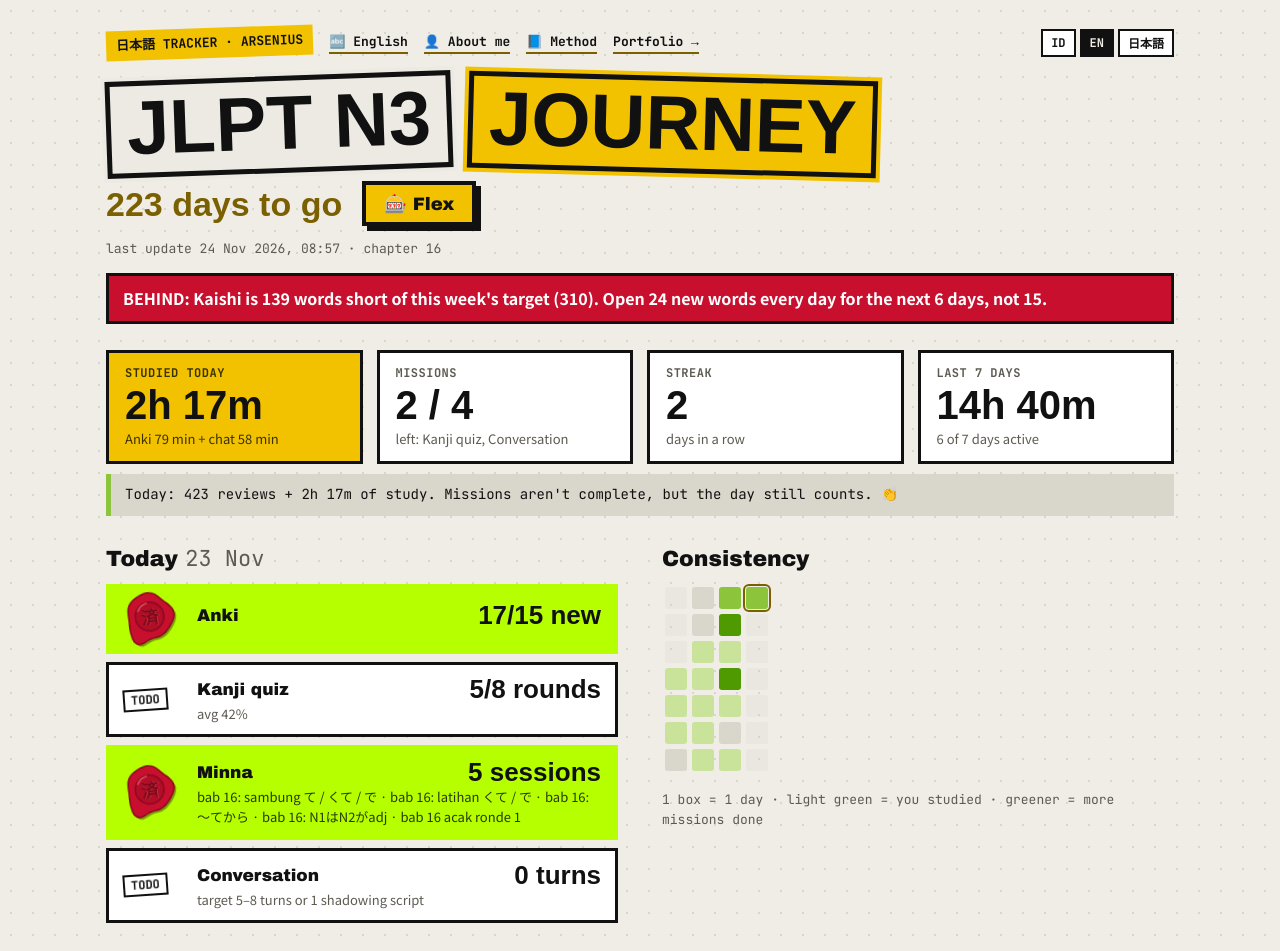
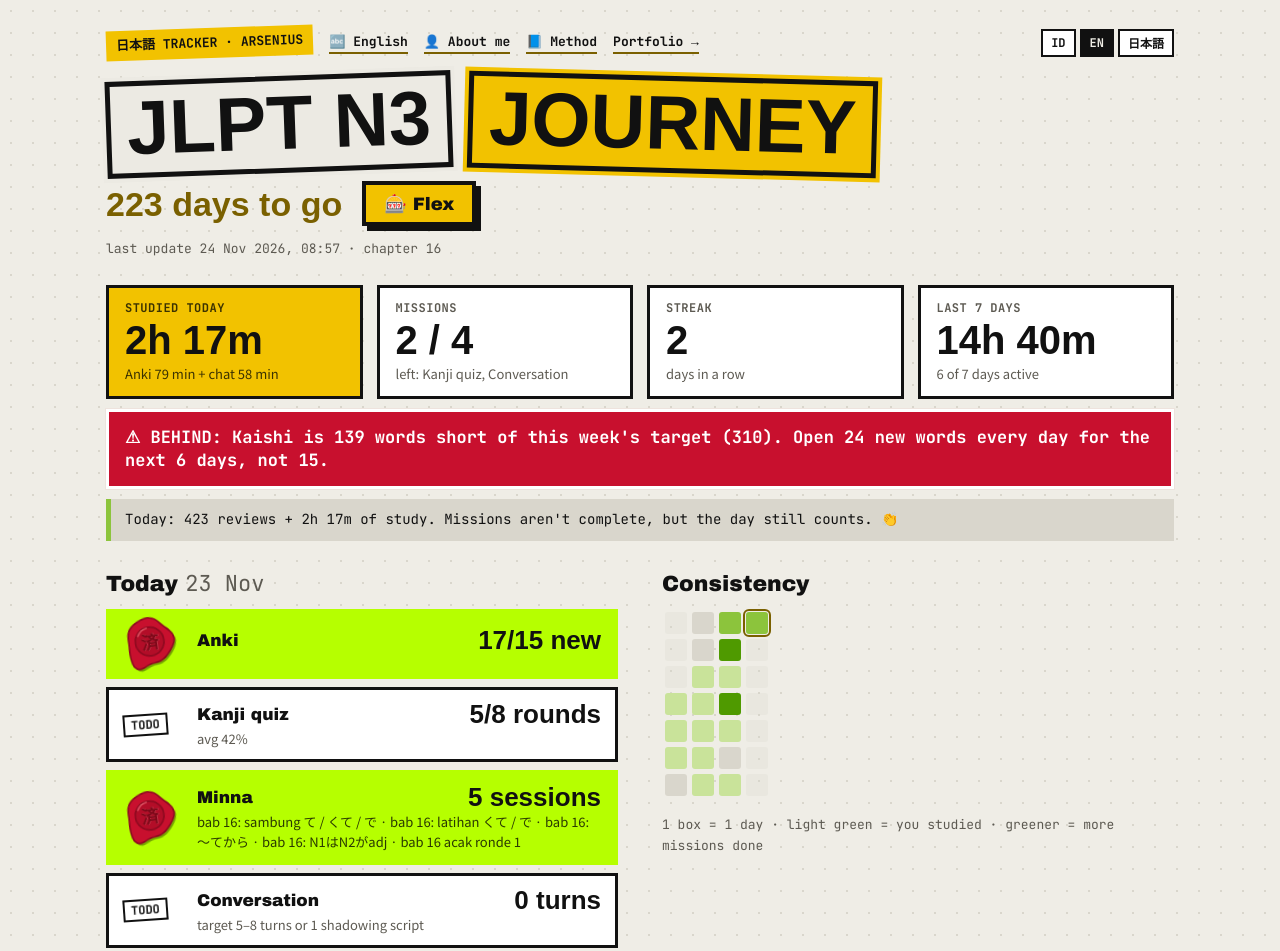
Before and after one commit to xzars-git/nihongo-tracker, a plain HTML site: page index.html in a window 1280 px wide. Shown: the top 951 px of the page. Drawn offline with Linux system fonts and the light colour scheme; a web font is replaced by a local one.

Commit message:
Heatmap day view with back-to-today button, big pace alerts
Tapping a heatmap day switches the summary tiles and the Today block to that day; a button returns to today. Pace alerts move from the top banner to a large bar under the tiles (red and pulsing from 1.5x the normal pace).

Co-Authored-By: Claude Sonnet 5.5 <noreply@anthropic.com>

```diff
--- a/about.html
+++ b/about.html
@@ -12,14 +12,14 @@
 <link rel="preconnect" href="https://fonts.googleapis.com">
 <link rel="preconnect" href="https://fonts.gstatic.com" crossorigin>
 <link href="https://fonts.googleapis.com/css2?family=Archivo+Black&family=Barlow+Condensed:wght@800&family=JetBrains+Mono:wght@400;700&family=Noto+Sans+JP:wght@400;700&display=swap" rel="stylesheet">
-<link rel="stylesheet" href="assets/css/styles.css?v=df2455f7">
+<link rel="stylesheet" href="assets/css/styles.css?v=e4f6af9f">
 </head>
 <body data-page="about">
 <header class="top">
   <nav class="nav mono"><a class="tag" href="index.html">日本語 TRACKER · ARSENIUS</a><a href="english.html" data-nav="english" data-i="nav.english"></a><a href="about.html" data-nav="about" data-i="nav.about"></a><a href="metode.html" data-nav="metode" data-i="nav.method"></a><a href="https://arsenius-portfolio.vercel.app" target="_blank" rel="noopener" data-i="nav.portfolio"></a><span class="lang" id="lang"></span></nav>
 </header>
 <main class="info" id="page"></main>
-<script src="assets/js/i18n.js?v=41d93245"></script>
+<script src="assets/js/i18n.js?v=e89a441d"></script>
 <script src="assets/js/info.js?v=baacaf46"></script>
 <script src="assets/js/pwa.js?v=f07ddea9"></script>
 </body>
--- a/assets/css/styles.css
+++ b/assets/css/styles.css
@@ -37,7 +37,10 @@ section{margin:40px 0}
 .heat i{border-radius:3px;background:var(--dot)}
 .heat i[data-n="1"]{background:var(--h1)}.heat i[data-n="2"]{background:var(--h2)}.heat i[data-n="3"]{background:var(--h3)}.heat i[data-n="4"]{background:var(--h4)}
 .praise{margin:10px 0 0;padding:10px 14px;border-left:5px solid var(--h2);background:var(--dot);font-size:14px}.praise:empty{display:none}
-.heat i.today{outline:2px solid var(--hi);outline-offset:1px}
+.heat i.today{outline:2px solid var(--hi);outline-offset:1px}.heat i{cursor:pointer}.heat i.sel{outline:2px solid var(--ink);outline-offset:1px}
+#backToday{margin-top:18px}
+.alert{margin:10px 0 0;padding:14px 16px;border:3px solid var(--k);background:var(--y);color:var(--k);font:800 17px/1.35 'JetBrains Mono',monospace}.alert::before{content:"⚠ "}
+.alert.bad{background:var(--r);color:#fff;border-color:#fff;animation:pulse 1.6s ease-in-out infinite}@keyframes pulse{50%{box-shadow:0 0 0 6px rgba(200,16,46,.45)}}@media (prefers-reduced-motion:reduce){.alert.bad{animation:none}}
 .bars{display:grid;gap:18px}
 .bar .lbl{display:flex;justify-content:space-between;gap:10px;font-size:14px}
 .bar .lbl b{font-family:'JetBrains Mono',monospace}
--- a/assets/js/app.js
+++ b/assets/js/app.js
@@ -47,7 +47,6 @@
 
   // ---------- today ----------
   const st = status(today), a = A.days[today] || {}, rounds = fullRounds(today), ss = byDay[today] || [];
-  $("#todayLabel").textContent = fmt(today) + (isRest(today) ? t("restday") : "");
   const avg = r => r.length ? Math.round(r.reduce((x, s) => x + s.ok / s.total, 0) / r.length * 100) : null;
   // wax seal for a finished mission: a lumpy blob with a drip, an embossed ring and 済 ("done"), built from fixed maths so it never changes between loads
   const seal = (() => {
@@ -63,16 +62,23 @@
       <text x="32" y="38.5" text-anchor="middle" font-family="'Noto Sans JP',sans-serif" font-weight="900" font-size="21" fill="#ff8d96" opacity=".55" transform="translate(.8 .8)">済</text>
       <text x="32" y="38.5" text-anchor="middle" font-family="'Noto Sans JP',sans-serif" font-weight="900" font-size="21" fill="#7d0819">済</text></svg>`;
   })();
-  const card = (key, n, p) => `<div class="w ${st[key] ? "done" : ""}">${st[key] ? `<span class="st seal" role="img" aria-label="${t("st.done")}">${seal}</span>` : `<span class="st">${t(isRest(today) && key !== "anki" ? "st.rest" : "st.todo")}</span>`}<h3>${t("w." + key)}</h3><div class="n">${n}</div><p>${p}</p></div>`;
+  const card = (st, d, key, n, p) => `<div class="w ${st[key] ? "done" : ""}">${st[key] ? `<span class="st seal" role="img" aria-label="${t("st.done")}">${seal}</span>` : `<span class="st">${t(isRest(d) && key !== "anki" ? "st.rest" : "st.todo")}</span>`}<h3>${t("w." + key)}</h3><div class="n">${n}</div><p>${p}</p></div>`;
   const minnaS = ss.filter(s => s.kind === "minna"), kaiwaS = ss.filter(s => s.kind === "kaiwa");
+  // the Today block for any day: tapping a day in the heatmap shows that day instead
+  const renderDay = d => {
+  const st = status(d), a = A.days[d] || {}, rounds = fullRounds(d), ss = byDay[d] || [];
+  const minnaS = ss.filter(s => s.kind === "minna"), kaiwaS = ss.filter(s => s.kind === "kaiwa");
+  $("#todayH").textContent = d === today ? t("h.today") : "";
+  $("#todayLabel").textContent = fmt(d) + (isRest(d) ? t("restday") : "");
   $("#wajib").innerHTML = [
-    card("anki", t("anki.n", { a: a.kaishiNew || 0, b: P.daily.kaishiNew }), A.today === today ? t("anki.left", { d: A.dueNow }) : ""),
-    card("kanji", t("kanji.n", { a: rounds.length, b: P.daily.kanjiRounds }), rounds.length ? t("kanji.avg", { v: avg(rounds) }) : t("kanji.none")),
-    card("minna", t("minna.n", { n: minnaS.length }), esc(minnaS.map(s => s.mode.replace(/\s*\([^)]*\)/g, "").replace(/^Minna\s*/i, "")).join(" · ") || t("minna.none"))),
+    card(st, d, "anki", t("anki.n", { a: a.kaishiNew || 0, b: P.daily.kaishiNew }), A.today === d ? t("anki.left", { d: A.dueNow }) : ""),
+    card(st, d, "kanji",t("kanji.n", { a: rounds.length, b: P.daily.kanjiRounds }), rounds.length ? t("kanji.avg", { v: avg(rounds) }) : t("kanji.none")),
+    card(st, d, "minna",t("minna.n", { n: minnaS.length }), esc(minnaS.map(s => s.mode.replace(/\s*\([^)]*\)/g, "").replace(/^Minna\s*/i, "")).join(" · ") || t("minna.none"))),
     // turns when logged as turns, otherwise the number of sessions (a shadowing session has no turns); "–" scores are noise
-    card("kaiwa", kaiwaS.some(s => s.turns) ? t("kaiwa.n", { n: kaiwaS.reduce((x, s) => x + (s.turns || 0), 0) }) : kaiwaS.length ? t("minna.n", { n: kaiwaS.length }) : t("kaiwa.n", { n: 0 }),
+    card(st, d, "kaiwa",kaiwaS.some(s => s.turns) ? t("kaiwa.n", { n: kaiwaS.reduce((x, s) => x + (s.turns || 0), 0) }) : kaiwaS.length ? t("minna.n", { n: kaiwaS.length }) : t("kaiwa.n", { n: 0 }),
       esc([...kaiwaS.filter(s => s.shadowing).map(() => t("kaiwa.shadow")).slice(0, 1), ...kaiwaS.map(s => s.score).filter(x => x && x !== "–")].join(" · ") || t("kaiwa.target", { a: P.daily.kaiwaTurns }))),
   ].join("");
+  };
 
   // ---------- this week + pace ----------
   const wk = P.weeks.findLast(w => w.start <= today) || P.weeks[0];
@@ -95,9 +101,10 @@
   // ---------- alerts: behind this week's target → what the remaining days must look like (red from 1.5x the normal daily pace) ----------
   const daysLeft = Math.max(1, Array.from({ length: 7 }, (_, i) => addDays(wk.start, i)).filter(d => d >= today && !isRest(d)).length);
   const prev = P.weeks[P.weeks.indexOf(wk) - 1] || wk;
+  const alerts = [];  // shown big under the summary tiles (today view only)
   const behind = (have, goal, norm, key) => {
     const gap = goal - have, r = gap / daysLeft;
-    if (gap > 0 && r > norm) banner(t(key, { gap, goal, d: daysLeft, n: Math.ceil(r), norm: Math.round(norm) }), r >= norm * 1.5 ? "bad" : "");
+    if (gap > 0 && r > norm) alerts.push(`<p class="alert ${r >= norm * 1.5 ? "bad" : ""}" role="alert">${esc(t(key, { gap, goal, d: daysLeft, n: Math.ceil(r), norm: Math.round(norm) }))}</p>`);
   };
   behind(A.kaishiOpened ?? 0, wk.kaishi, P.daily.kaishiNew, "alert.kaishi");
   behind(D.bab ?? 0, wk.bab, (wk.bab - prev.bab) / 6, "alert.minna");
@@ -118,10 +125,10 @@
   const cells = [];
   for (let d = start; d <= addDays(today, (7 - (new Date(today + "T00:00:00Z").getUTCDay() || 7)) % 7); d = addDays(d, 1))
     cells.push(d > today || d < first ? `<i style="opacity:.25"></i>`
-      : `<i data-n="${level(d)}" class="${d === today ? "today" : ""}" title="${t("heat.title", { d: fmt(d), n: count(d) })}${studied(d) ? t("heat.study", { r: (A.days[d] || {}).reviews || 0, m: hmShort(rawMin(d)) }) : ""}${isRest(d) ? t("heat.rest") : ""}"></i>`);
+      : `<i data-n="${level(d)}" class="${d === today ? "today" : ""}" data-d="${d}" title="${t("heat.title", { d: fmt(d), n: count(d) })}${studied(d) ? t("heat.study", { r: (A.days[d] || {}).reviews || 0, m: hmShort(rawMin(d)) }) : ""}${isRest(d) ? t("heat.rest") : ""}"></i>`);
   $("#heat").innerHTML = cells.join("");
   $("#heat").scrollLeft = $("#heat").scrollWidth;
-  const run = ok => { let n = 0, d = ok(today) ? today : addDays(today, -1); while (d >= first && ok(d)) { n++; d = addDays(d, -1); } return n; };
+  const run = (ok, from = today) => { let n = 0, d = ok(from) ? from : addDays(from, -1); while (d >= first && ok(d)) { n++; d = addDays(d, -1); } return n; };
   const streak = run(complete), active = run(studied);
   const totalRounds = D.sessions.filter(s => s.kind === "kanji" && s.total >= P.daily.kanjiPerRound).length;
 
@@ -141,6 +148,7 @@
   document.addEventListener("click", e => {
     const el = e.target.closest("#heat [title], .chart [title]");
     if (!el) return;
+    if (el.dataset.d) view(el.dataset.d);
     const tip = $("#tip"); tip.textContent = el.title; tip.hidden = false;
     clearTimeout(tip.timer); tip.timer = setTimeout(() => tip.hidden = true, 2500);
   });
@@ -215,18 +223,31 @@
   const hm = m => t("fx.hm", { h: Math.floor(m / 60), m: m % 60 });
 
   // ---------- summary strip: the answer to "how am I doing" before any detail ----------
-  const todayMin = mins(today), todo = (isRest(today) ? ["anki"] : ["anki", "kanji", "minna", "kaiwa"]).filter(k => !st[k]), allN = isRest(today) ? 1 : 4;
-  $("#sumHours").textContent = (est(today) && todayMin ? "±" : "") + hm(todayMin);
-  $("#sumHoursSub").textContent = chat(today) !== undefined ? t("sum.hours.sub", { a: a.ankiMin || 0, c: chat(today) }) : t("sum.hours.est", { a: a.ankiMin || 0 });
-  $("#sumMissions").textContent = `${allN - todo.length} / ${allN}`;
-  $("#sumMissionsSub").textContent = todo.length ? t("sum.left", { l: todo.map(k => t("w." + k)).join(", ") }) : t("sum.alldone");
-  $("#sumStreak").textContent = active;
-  $("#sumWeek").textContent = (recap.est ? "±" : "") + hm(recap.min);
-  $("#sumWeekSub").textContent = t("sum.week.sub", { d: recap.days, n: recap.of });
-  // appreciation: partial days still count, say so
   const yest = addDays(today, -1), pr = d => ({ r: (A.days[d] || {}).reviews || 0, m: hm(mins(d)) });
-  $("#praise").textContent = studied(today) ? (todo.length ? t("praise.today", pr(today)) : "")
-    : studied(yest) && yest >= first && !complete(yest) ? t("praise.yest", pr(yest)) : t("praise.none");
+  const renderSummary = d => {
+    const st = status(d), a = A.days[d] || {}, min = mins(d), rest = isRest(d);
+    const todo = (rest ? ["anki"] : ["anki", "kanji", "minna", "kaiwa"]).filter(k => !st[k]), allN = rest ? 1 : 4;
+    const w = Array.from({ length: 7 }, (_, i) => addDays(d, i - 6)).filter(x => x >= first);
+    $("#sumLabel").textContent = d === today ? t("sum.today") : t("sum.day", { d: fmt(d) });
+    $("#sumHours").textContent = (est(d) && min ? "±" : "") + hm(min);
+    $("#sumHoursSub").textContent = chat(d) !== undefined ? t("sum.hours.sub", { a: a.ankiMin || 0, c: chat(d) }) : t("sum.hours.est", { a: a.ankiMin || 0 });
+    $("#sumMissions").textContent = `${allN - todo.length} / ${allN}`;
+    $("#sumMissionsSub").textContent = todo.length ? t("sum.left", { l: todo.map(k => t("w." + k)).join(", ") }) : t("sum.alldone");
+    $("#sumStreak").textContent = run(studied, d);
+    $("#sumWeek").textContent = (w.some(est) ? "±" : "") + hm(w.reduce((n, x) => n + mins(x), 0));
+    $("#sumWeekSub").textContent = t("sum.week.sub", { d: w.filter(studied).length, n: w.length });
+    $("#alerts").innerHTML = d === today ? alerts.join("") : "";
+    // appreciation: partial days still count, say so
+    $("#praise").textContent = d !== today ? "" : studied(today) ? (todo.length ? t("praise.today", pr(today)) : "")
+      : studied(yest) && yest >= first && !complete(yest) ? t("praise.yest", pr(yest)) : t("praise.none");
+  };
+  const view = d => {
+    renderDay(d); renderSummary(d);
+    $("#heat").querySelectorAll("i[data-d]").forEach(i => i.classList.toggle("sel", d !== today && i.dataset.d === d));
+    $("#backToday").hidden = d === today;
+  };
+  $("#backToday").onclick = () => view(today);
+  view(today);
 
   let quotes = [];
   try { quotes = await (await fetch("data/quotes.json")).json(); } catch { /* Flex works without quotes */ }
--- a/assets/js/i18n.js
+++ b/assets/js/i18n.js
@@ -28,7 +28,7 @@
       "streak.full": "hari WAJIB lengkap beruntun", "streak.active": "hari ≥1 WAJIB beruntun", "streak.rounds": "ronde tebak kanji total",
       "chart.kanji": "{d}: {n} ronde", "chart.anki": "{d}: {r} review, Again {a}, Hard {h}",
       "m.sum": "{n} item · {d} menunggu review (dibahas di sesi review berikutnya) · interval 1 → 3 → 7 → 14 hari",
-      "m.later": "{n} item belum jatuh tempo", "journey": "JOURNEY", "n3.left": "{n} hari lagi", "anki.left": "sisa review {d}", "alert.kaishi": "TERTINGGAL: Kaishi kurang {gap} kata dari target minggu ini ({goal}). Buka {n} kata baru tiap hari selama {d} hari ke depan, bukan {norm}.", "alert.minna": "TERTINGGAL: Minna kurang {gap} bab dari target minggu ini (bab {goal}). Selesaikan dalam {d} hari ke depan.", "pace.ok": "aman sampai {d}", "pace.need": "kurang cepat: butuh {n} {u}/hari", "bar.minna.left": "sisa {n} bab sampai {d}", "streak.days": "hari belajar beruntun", "nav.method": "📘 Metode", "fx.open": "🎰 Flex", "fx.close": "Tutup", "charts": "Grafik 14 hari", "m.right": "BENAR", "m.wrong": "SALAH", "months.kanji": "{n} kanji",
+      "m.later": "{n} item belum jatuh tempo", "journey": "JOURNEY", "n3.left": "{n} hari lagi", "anki.left": "sisa review {d}", "view.back": "↩ Kembali ke hari ini", "sum.day": "Belajar {d}", "alert.kaishi": "TERTINGGAL: Kaishi kurang {gap} kata dari target minggu ini ({goal}). Buka {n} kata baru tiap hari selama {d} hari ke depan, bukan {norm}.", "alert.minna": "TERTINGGAL: Minna kurang {gap} bab dari target minggu ini (bab {goal}). Selesaikan dalam {d} hari ke depan.", "pace.ok": "aman sampai {d}", "pace.need": "kurang cepat: butuh {n} {u}/hari", "bar.minna.left": "sisa {n} bab sampai {d}", "streak.days": "hari belajar beruntun", "nav.method": "📘 Metode", "fx.open": "🎰 Flex", "fx.close": "Tutup", "charts": "Grafik 14 hari", "m.right": "BENAR", "m.wrong": "SALAH", "months.kanji": "{n} kanji",
       "kind.kanji": "kanji", "kind.minna": "minna", "kind.kaiwa": "kaiwa", "kind.kosakata": "kosakata", "kind.bonus": "bonus",
       "fx.desc": "Kartu stat belajar hari ini, siap dibagikan ke story. Mau gaya lain? Coba gacha.", "fx.stats": "📊 Hari ini", "fx.week": "📅 7 hari", "fx.theme": "🎨 Warna",
       "fx.pull": "🎰 Gacha", "fx.share": "Share", "fx.save": "Download PNG", "fx.preparing": "menyiapkan gambar…",
@@ -73,7 +73,7 @@
       "streak.full": "days in a row with every MUST done", "streak.active": "days in a row with ≥1 MUST", "streak.rounds": "kanji quiz rounds in total",
       "chart.kanji": "{d}: {n} rounds", "chart.anki": "{d}: {r} reviews, Again {a}, Hard {h}",
       "m.sum": "{n} items · {d} waiting for review (covered in the next review session) · intervals 1 → 3 → 7 → 14 days",
-      "m.later": "{n} items not due yet", "journey": "JOURNEY", "n3.left": "{n} days to go", "anki.left": "{d} reviews left", "alert.kaishi": "BEHIND: Kaishi is {gap} words short of this week's target ({goal}). Open {n} new words every day for the next {d} days, not {norm}.", "alert.minna": "BEHIND: Minna is {gap} chapters short of this week's target (chapter {goal}). Finish them within the next {d} days.", "pace.ok": "on track for {d}", "pace.need": "too slow: need {n} {u}/day", "bar.minna.left": "{n} chapters left until {d}", "streak.days": "days in a row", "nav.method": "📘 Method", "fx.open": "🎰 Flex", "fx.close": "Close", "charts": "14-day charts", "m.right": "RIGHT", "m.wrong": "WRONG", "months.kanji": "{n} kanji",
+      "m.later": "{n} items not due yet", "journey": "JOURNEY", "n3.left": "{n} days to go", "anki.left": "{d} reviews left", "view.back": "↩ Back to today", "sum.day": "Studied {d}", "alert.kaishi": "BEHIND: Kaishi is {gap} words short of this week's target ({goal}). Open {n} new words every day for the next {d} days, not {norm}.", "alert.minna": "BEHIND: Minna is {gap} chapters short of this week's target (chapter {goal}). Finish them within the next {d} days.", "pace.ok": "on track for {d}", "pace.need": "too slow: need {n} {u}/day", "bar.minna.left": "{n} chapters left until {d}", "streak.days": "days in a row", "nav.method": "📘 Method", "fx.open": "🎰 Flex", "fx.close": "Close", "charts": "14-day charts", "m.right": "RIGHT", "m.wrong": "WRONG", "months.kanji": "{n} kanji",
       "kind.kanji": "kanji", "kind.minna": "minna", "kind.kaiwa": "talk", "kind.kosakata": "vocab", "kind.bonus": "bonus",
       "fx.desc": "Today's study stats, ready to share to your story. Want another look? Try the gacha.", "fx.stats": "📊 Today", "fx.week": "📅 7 days", "fx.theme": "🎨 Color",
       "fx.pull": "🎰 Gacha", "fx.share": "Share", "fx.save": "Download PNG", "fx.preparing": "preparing image…",
@@ -118,7 +118,7 @@
       "streak.full": "日連続 必須すべて達成", "streak.active": "日連続 必須1つ以上", "streak.rounds": "漢字クイズ 累計ラウンド",
       "chart.kanji": "{d}：{n}ラウンド", "chart.anki": "{d}：復習 {r}、Again {a}、Hard {h}",
       "m.sum": "{n}件 · 復習待ち {d}件（次の復習セッションで扱う）· 間隔 1 → 3 → 7 → 14日",
-      "m.later": "まだ期限前 {n}件", "journey": "への道", "n3.left": "あと{n}日", "anki.left": "残りの復習 {d}", "alert.kaishi": "遅れています：Kaishiは今週の目標（{goal}）まで{gap}語不足。今後{d}日間、毎日{n}語ずつ開いてください（通常は{norm}語）。", "alert.minna": "遅れています：Minnaは今週の目標（第{goal}課）まで{gap}課不足。今後{d}日間で終わらせてください。", "pace.ok": "{d}まで順調", "pace.need": "ペース不足：1日{n}{u}必要", "bar.minna.left": "{d}まで残り{n}課", "streak.days": "日連続で学習", "nav.method": "📘 学習方法", "fx.open": "🎰 フレックス", "fx.close": "閉じる", "charts": "14日間のグラフ", "m.right": "正", "m.wrong": "誤", "months.kanji": "漢字 {n}字",
+      "m.later": "まだ期限前 {n}件", "journey": "への道", "n3.left": "あと{n}日", "anki.left": "残りの復習 {d}", "view.back": "↩ 今日に戻る", "sum.day": "{d}の勉強", "alert.kaishi": "遅れています：Kaishiは今週の目標（{goal}）まで{gap}語不足。今後{d}日間、毎日{n}語ずつ開いてください（通常は{norm}語）。", "alert.minna": "遅れています：Minnaは今週の目標（第{goal}課）まで{gap}課不足。今後{d}日間で終わらせてください。", "pace.ok": "{d}まで順調", "pace.need": "ペース不足：1日{n}{u}必要", "bar.minna.left": "{d}まで残り{n}課", "streak.days": "日連続で学習", "nav.method": "📘 学習方法", "fx.open": "🎰 フレックス", "fx.close": "閉じる", "charts": "14日間のグラフ", "m.right": "正", "m.wrong": "誤", "months.kanji": "漢字 {n}字",
       "kind.kanji": "漢字", "kind.minna": "みんな", "kind.kaiwa": "会話", "kind.kosakata": "語彙", "kind.bonus": "ボーナス",
       "fx.desc": "今日の学習スタッツをストーリー用画像に。別のデザインはガチャで。", "fx.stats": "📊 今日", "fx.week": "📅 7日間", "fx.theme": "🎨 色",
       "fx.pull": "🎰 ガチャ", "fx.share": "シェア", "fx.save": "PNGで保存", "fx.preparing": "画像を準備中…",
--- a/index.html
+++ b/index.html
@@ -12,7 +12,7 @@
 <link rel="preconnect" href="https://fonts.googleapis.com">
 <link rel="preconnect" href="https://fonts.gstatic.com" crossorigin>
 <link href="https://fonts.googleapis.com/css2?family=Archivo+Black&family=Barlow+Condensed:wght@800&family=JetBrains+Mono:wght@400;700&family=Noto+Sans+JP:wght@400;700&display=swap" rel="stylesheet">
-<link rel="stylesheet" href="assets/css/styles.css?v=df2455f7">
+<link rel="stylesheet" href="assets/css/styles.css?v=e4f6af9f">
 </head>
 <body>
 <header class="top">
@@ -39,17 +39,19 @@
 </dialog>
 
 <main>
+  <button type="button" class="gacha" id="backToday" hidden data-i="view.back"></button>
   <div class="sum">
-    <div class="tile hi"><span class="lb" data-i="sum.today"></span><b id="sumHours"></b><small id="sumHoursSub"></small></div>
+    <div class="tile hi"><span class="lb" id="sumLabel" data-i="sum.today"></span><b id="sumHours"></b><small id="sumHoursSub"></small></div>
     <div class="tile"><span class="lb" data-i="sum.missions"></span><b id="sumMissions"></b><small id="sumMissionsSub"></small></div>
     <div class="tile"><span class="lb" data-i="sum.streak"></span><b id="sumStreak"></b><small data-i="streak.days"></small></div>
     <div class="tile"><span class="lb" data-i="sum.week"></span><b id="sumWeek"></b><small id="sumWeekSub"></small></div>
   </div>
+  <div id="alerts"></div>
   <p class="praise mono" id="praise"></p>
 
   <div class="dash">
     <section>
-      <h2><span data-i="h.today"></span> <span class="mono muted" id="todayLabel"></span></h2>
+      <h2><span id="todayH" data-i="h.today"></span> <span class="mono muted" id="todayLabel"></span></h2>
       <div class="wajib" id="wajib"></div>
     </section>
 
@@ -88,9 +90,9 @@
 </main>
 <footer class="mono muted small"><span data-i="footer"></span> <a href="metode.html" data-i="nav.method"></a>.</footer>
 <p class="tip mono small" id="tip" hidden></p>
-<script src="assets/js/i18n.js?v=41d93245"></script>
+<script src="assets/js/i18n.js?v=e89a441d"></script>
 <script src="assets/js/flex.js?v=60c0aa3b"></script>
-<script src="assets/js/app.js?v=d0a3f576"></script>
+<script src="assets/js/app.js?v=284df4d5"></script>
 <script>
   const dlg = document.getElementById("flexDlg");
   document.getElementById("flexOpen").onclick = () => dlg.showModal();
```
Also changed, not shown: english.html (+2 -2 lines), metode.html (+2 -2 lines).
